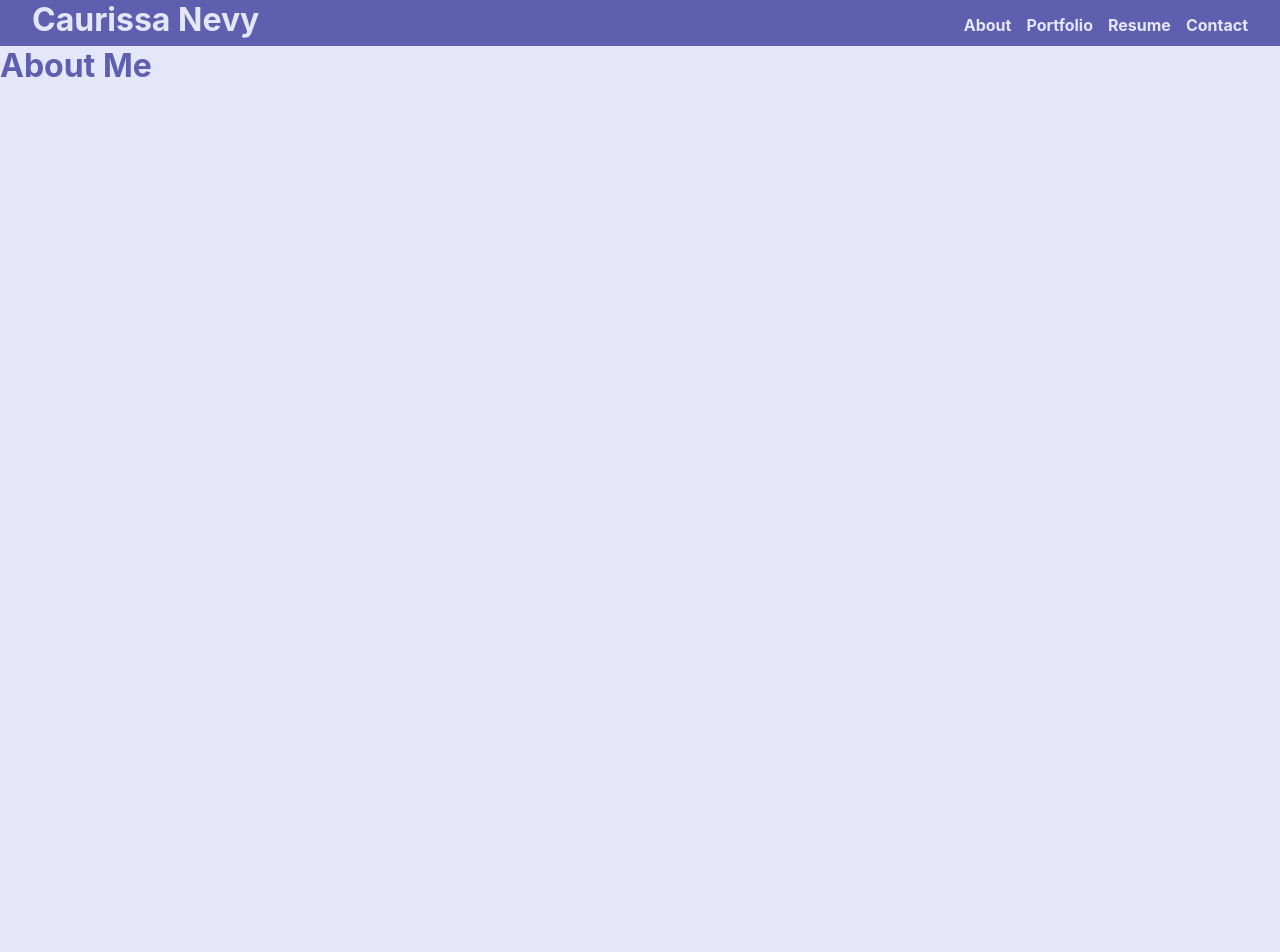
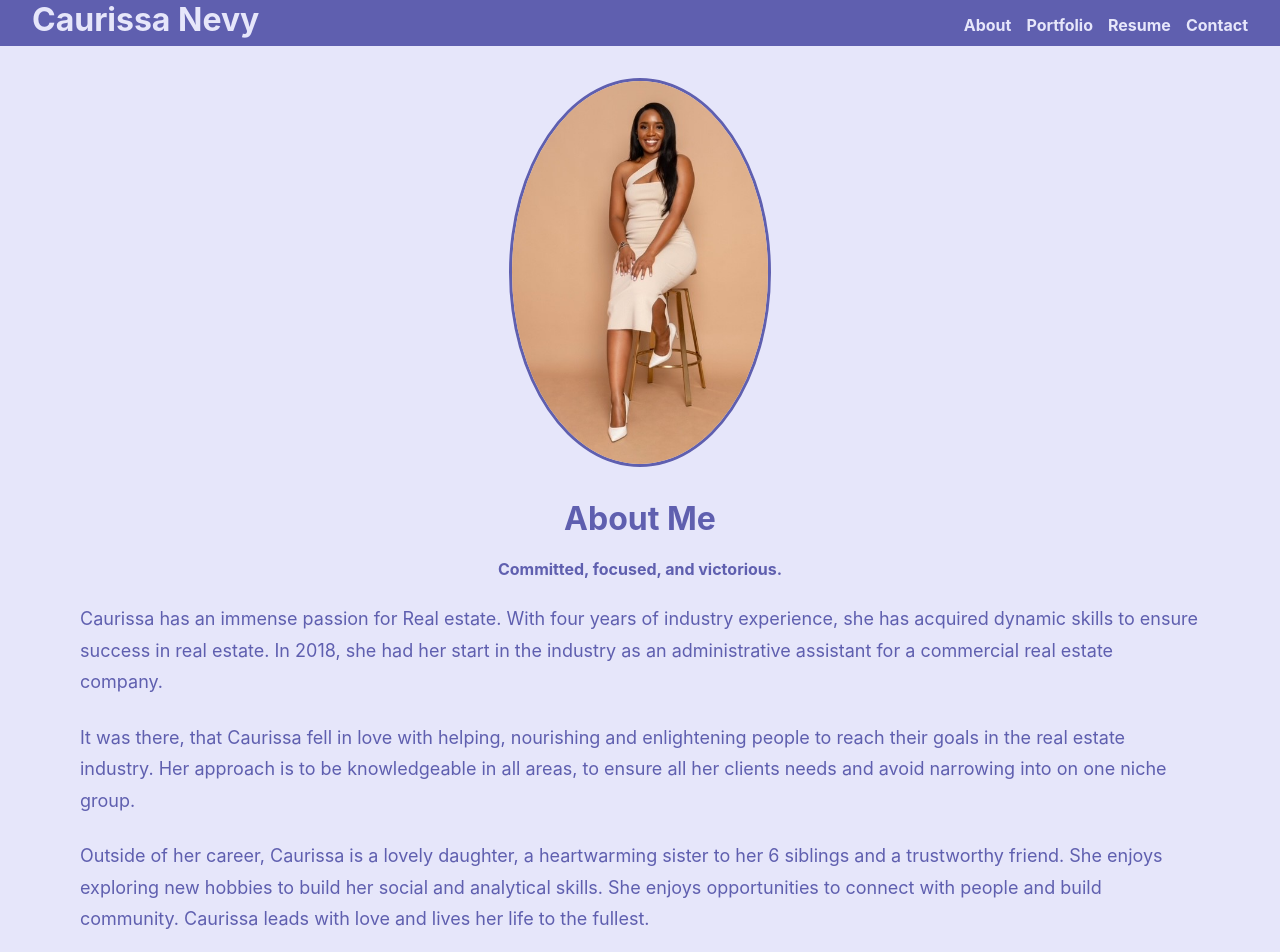
Before and after one commit to CaurissaN/ReactPortfolio, a React (Create React App) app: page / in a window 1280 px wide. Shown: the top 952 px of the page. Before the commit the page ends 800 px from the top, so only its background shows below. Built offline with nearby package versions, Linux system fonts and the light colour scheme.

Commit message:
setup about me page

```diff
--- a/src/App.css
+++ b/src/App.css
@@ -31,3 +31,31 @@ body {
   background-color: lavender;
   height: 100%;
 }
+
+ main h1 {
+  text-align: center;
+  margin-top: 2rem;
+ }
+
+ main h4 {
+  text-align: center;
+ }
+
+ .about .imgSection {
+  width: 100%;
+  display: flex;
+  justify-content: center;
+  margin-top: 2rem;
+ }
+
+ .about img {
+  border-radius: 50%;
+  width: 20%;
+  border: 3px solid rgb(95, 95, 175);
+ }
+
+ .about p {
+  margin: 1.5rem 5rem;
+  line-height: 175%;
+  font-size: large;
+ }
--- a/src/pages/About/index.jsx
+++ b/src/pages/About/index.jsx
@@ -1,9 +1,27 @@
 import React from 'react'
+import me from "../../assets/me.jpg"
 
 function About() {
   return (
-    <div>
+    <div className='about'>
+      <div className='imgSection'>
+        <img src={me} alt='portfolio image of caurissa' />
+      </div>
       <h1>About Me</h1>
+      <h4>Committed, focused, and victorious.</h4>
+      <p>
+
+        Caurissa has an immense passion for Real estate. With four years of industry experience, she has acquired dynamic skills
+        to ensure success in real estate. In 2018, she had her start in the industry as an administrative assistant for a
+        commercial real estate company. </p>
+      <p>
+        It was there, that Caurissa fell in love with helping, nourishing and enlightening people to reach their goals in the
+        real estate industry. Her approach is to be knowledgeable in all areas, to ensure all her clients needs and avoid
+        narrowing into on one niche group.</p>
+      <p>
+        Outside of her career, Caurissa is a lovely daughter, a heartwarming sister to her 6 siblings and a trustworthy friend.
+        She enjoys exploring new hobbies to build her social and analytical skills. She enjoys opportunities to connect with
+        people and build community. Caurissa leads with love and lives her life to the fullest.</p>
     </div>
   )
 }
```
Also changed, not shown: src/assets/me.jpg (added).
